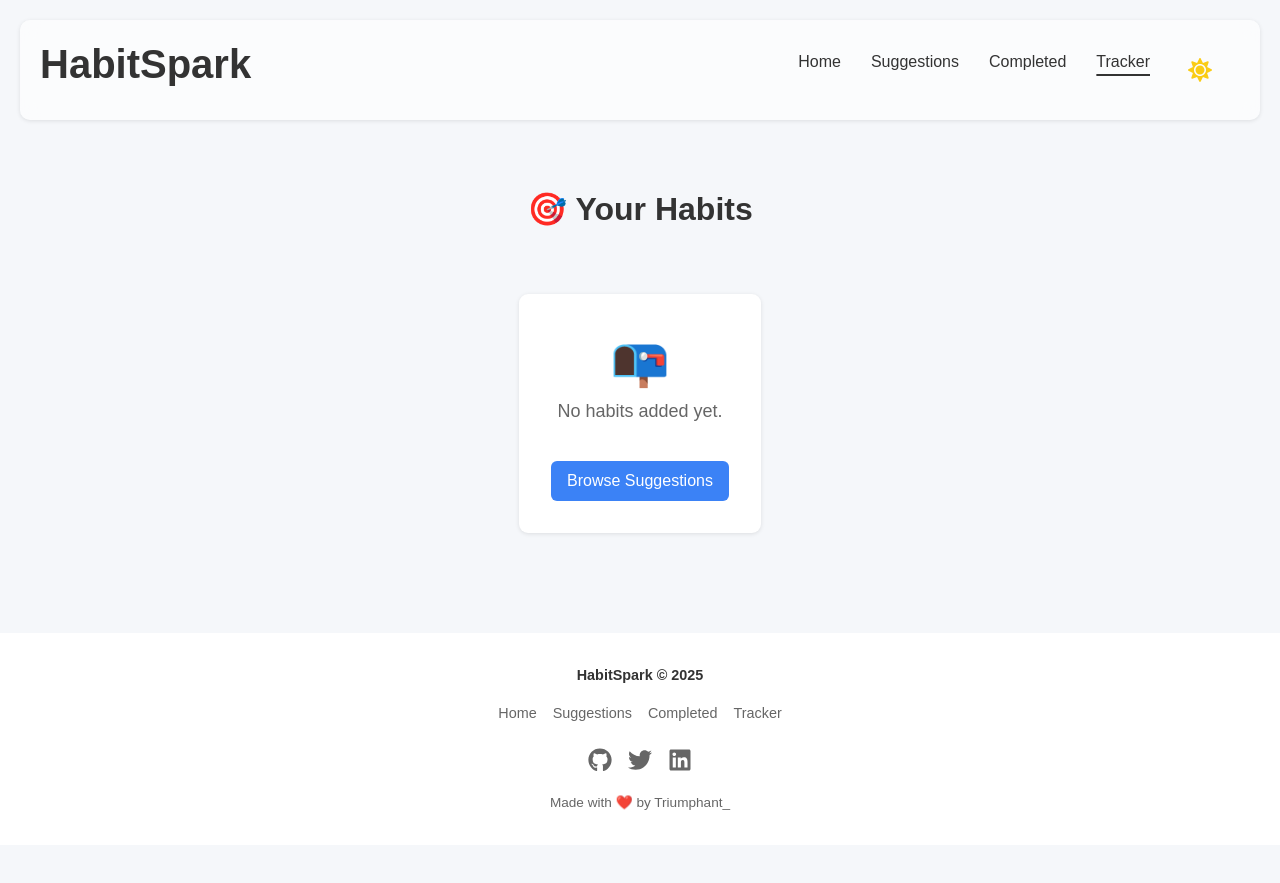
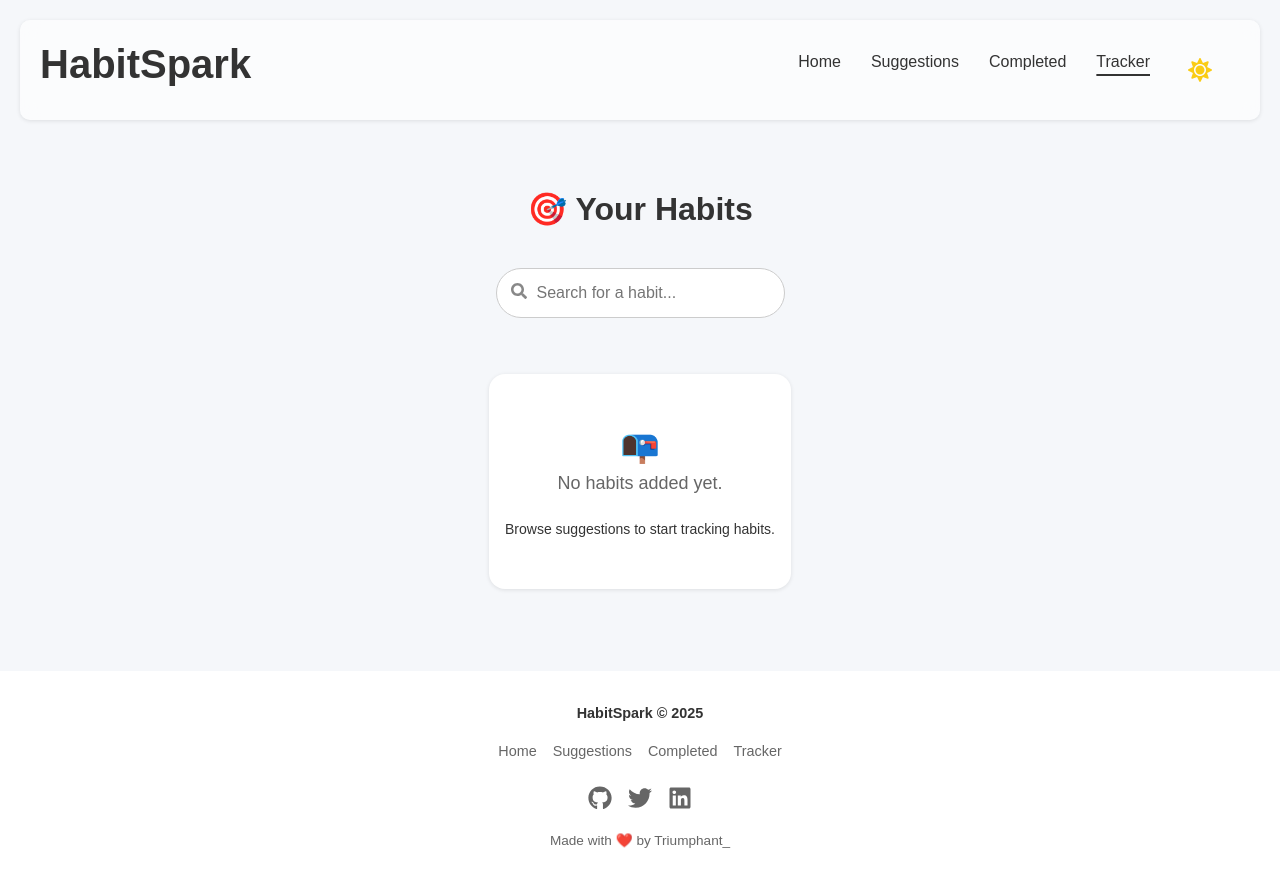
Before and after one commit to Triumphant307/Habit_Spark, a React (Vite) app: page /tracker in a window 1280 px wide. Before the commit the page ends 845 px from the top, so only its background shows below. Built offline with nearby package versions, Linux system fonts and the light colour scheme.

Commit message:
Added my seach componnents to the tracker page to enable searching of added habit from the suggestion page

```diff
--- a/src/Styles/Header.module.css
+++ b/src/Styles/Header.module.css
@@ -10,7 +10,7 @@ header {
   max-width: 100%;
   border-radius: 10px;
   background-color: var(--bg-card);
-   background: var(--blur-background);
+  background: var(--blur-background);
   backdrop-filter: blur(10px);
   -webkit-backdrop-filter: blur(10px);
   box-shadow: var(--box-shadow);
@@ -27,7 +27,6 @@ header {
   border-bottom: 1px solid rgba(255, 255, 255, 0.3);
   padding: 16px 24px;
 } */
-
 
 .headerScrolled {
   box-shadow: var(--box-shadow-header);
@@ -99,7 +98,7 @@ header {
   text-decoration-thickness: 2px;
 }
 
-@media (max-width: 500px) {
+@media (max-width: 640px) {
   .header__navlist {
     flex-direction: column;
     gap: 1rem;
--- a/src/Styles/Tracker/Tracker.module.css
+++ b/src/Styles/Tracker/Tracker.module.css
@@ -1,17 +1,28 @@
 .tracker {
-    margin-top: -100px;
+  margin-top: -100px;
 }
 
 .title {
-     font-size: 2rem;
+  font-size: 2rem;
   font-weight: 600;
   color: var(--text-primary);
   margin-bottom: 1rem;
+}
+
+.noResults {
+  text-align: center;
+  padding: 3rem 1rem;
+  color: var(--text-primary);
+  border-radius: 1rem;
+  background-color: var(--bg-card);
+  max-width: 400px;
+  margin: 2rem auto;
+  box-shadow: var(--box-shadow);
+  transition: all 0.3s ease;
 }
 
 @media (max-width: 600px) {
   .tracker {
     margin-top: -50px;
   }
-
 }
--- a/src/Styles/Tracker/TrackerCard.module.css
+++ b/src/Styles/Tracker/TrackerCard.module.css
@@ -1,4 +1,3 @@
-/* Styles/Tracker/TrackerCard.module.css */
 .tipCard {
   display: grid;
   align-items: center;
@@ -9,24 +8,16 @@
   margin-top: 30px;
 }
 
-/* .tipCard {
-  display: grid;
-  grid-template-columns: repeat(auto-fit, minmax(250px, 1fr));
-  gap: 20px;
-  margin-top: 1.5rem;
-} */
-
-
 .habitIcon {
   font-size: 2rem;
-
 }
 
 .habitTitle {
   font-size: 1.25rem;
   margin-bottom: 0.5rem;
   color: var(--text-primary);
-  font-weight: bold;}
+  font-weight: bold;
+}
 
 .card {
   background-color: var(--bg-card);
@@ -38,10 +29,10 @@
 }
 
 .card:hover {
-  transform: scale(1.02);
+  transform: scale(1.03);
+  transition: 0.3s;
   box-shadow: var(--box-shadow-hover);
 }
-
 
 .card h3 {
   margin: 0.5rem 0;
@@ -85,10 +76,7 @@
   background-color: var(--btn-primary-hover-bg);
 }
 
-
 @media (max-width: 640px) {
-
-
   .tipCard {
     display: grid;
     grid-template-columns: repeat(auto-fit, minmax(250px, 1fr));
--- a/src/pages/Tracker.jsx
+++ b/src/pages/Tracker.jsx
@@ -1,60 +1,54 @@
-import style from "../Styles/Tracker/Tracker.module.css";
-import { AnimatePresence } from "framer-motion";
+import styles from "../styles/Tracker/Tracker.module.css";
+import { motion, AnimatePresence } from "framer-motion";
 import TrackerCard from "../components/Tracker/TrackerCard";
 import { useHabits } from "../context/HabitContext";
 import useLocalStorage from "../Hooks/useLocalStorage";
+import Search from "../components/suggestion/Search";
+import { useState, useRef } from "react";
 
 const Tracker = () => {
   const { habits } = useHabits();
- const [storedHabits, setStoredHabits] = useLocalStorage("trackedHabits", []);
+  const [storedHabits, setStoredHabits] = useLocalStorage("trackedHabits", []);
+  const [searchQuery, setSearchQuery] = useState("");
+
+  const filteredHabits = storedHabits.filter((habit) =>
+    habit.title.toLowerCase().includes(searchQuery.toLowerCase())
+  );
+
+  const resultRef = useRef(null);
   return (
-    <section className={style.tracker}>
-    {/* <div className="tracker-container">
-      <h1>Habit Tracker</h1>
-      <ul>
-        {habits.map((habit, index) => (
-          <li key={index}>
-            {habit.icon} {habit.title} - {habit.streak}/{habit.target} days
-          </li>
-        ))}
-      </ul>
-    </div>
-
-    <div className="habit-card">
-      <div className="habitinfo">
-        <span className="habit-icon">{habits.icon}</span>
-
-        <div>
-          <h4 className="habit-title">{habits.title}</h4>
-          <p className="habit-streak">Streak : {habits.streak} days</p>
-        </div>
-
-                {habits.map((habit, index) => (
-          <li key={index}>
-            {habit.icon} {habit.title} - {habit.streak}/{habit.target} days
-          </li>
-        ))}
+    <section className={styles.tracker}>
+      <div className="tracker-page">
+        <h2 className={styles.title}>🎯 Your Habits</h2>
       </div>
-
-      <div className="habit-actions">
-        <button className="done-btn">+1</button>
-        <button className="reset-btn">Reset</button>
-      </div>
-    </div> */}
-
-
-
-   <div className="tracker-page">
-      <h2 className={style.title}>🎯 Your Habits</h2>
-
-
-    </div>
-   <AnimatePresence>
-    <TrackerCard
-     habits={storedHabits}
-
-    />
-    </AnimatePresence>
+      <Search
+        searchQuery={searchQuery}
+        setSearchQuery={setSearchQuery}
+        resultRef={resultRef}
+      />
+      {filteredHabits.length === 0 ? (
+        <motion.div
+          className={styles.noResults}
+          initial={{ opacity: 0, y: 10 }}
+          animate={{ opacity: 1, y: 0 }}
+        >
+          <span style={{ fontSize: "2rem" }}>📭</span>
+          <p>
+            {searchQuery
+              ? "No habits match your search."
+              : "No habits added yet."}
+          </p>
+          <small>
+            {searchQuery
+              ? "Try a different keyword."
+              : "Browse suggestions to start tracking habits."}
+          </small>
+        </motion.div>
+      ) : (
+        <AnimatePresence>
+          <TrackerCard habits={filteredHabits} />
+        </AnimatePresence>
+      )}
     </section>
   );
 };
```
Also changed, not shown: src/components/Tracker/TrackerCard.jsx (+13 -7 lines). Lines whose indentation alone changed are shown as unchanged.
